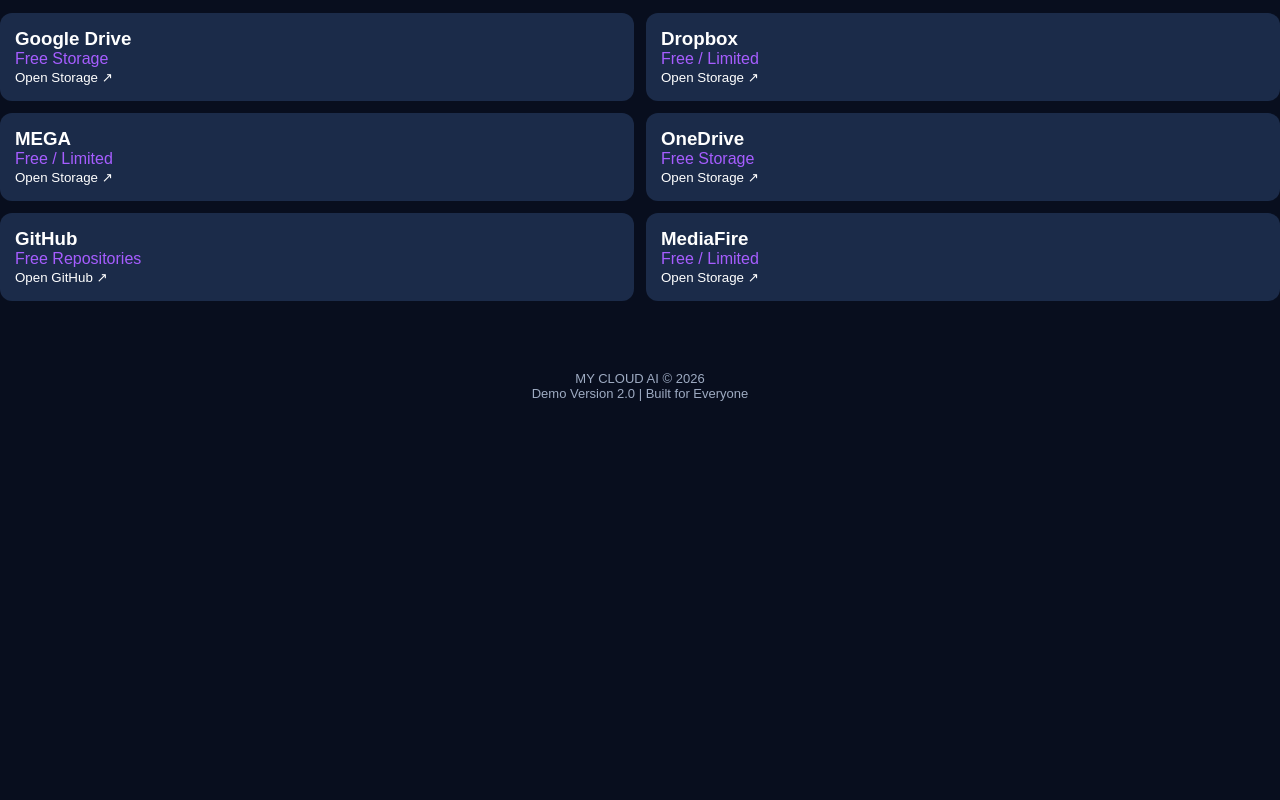
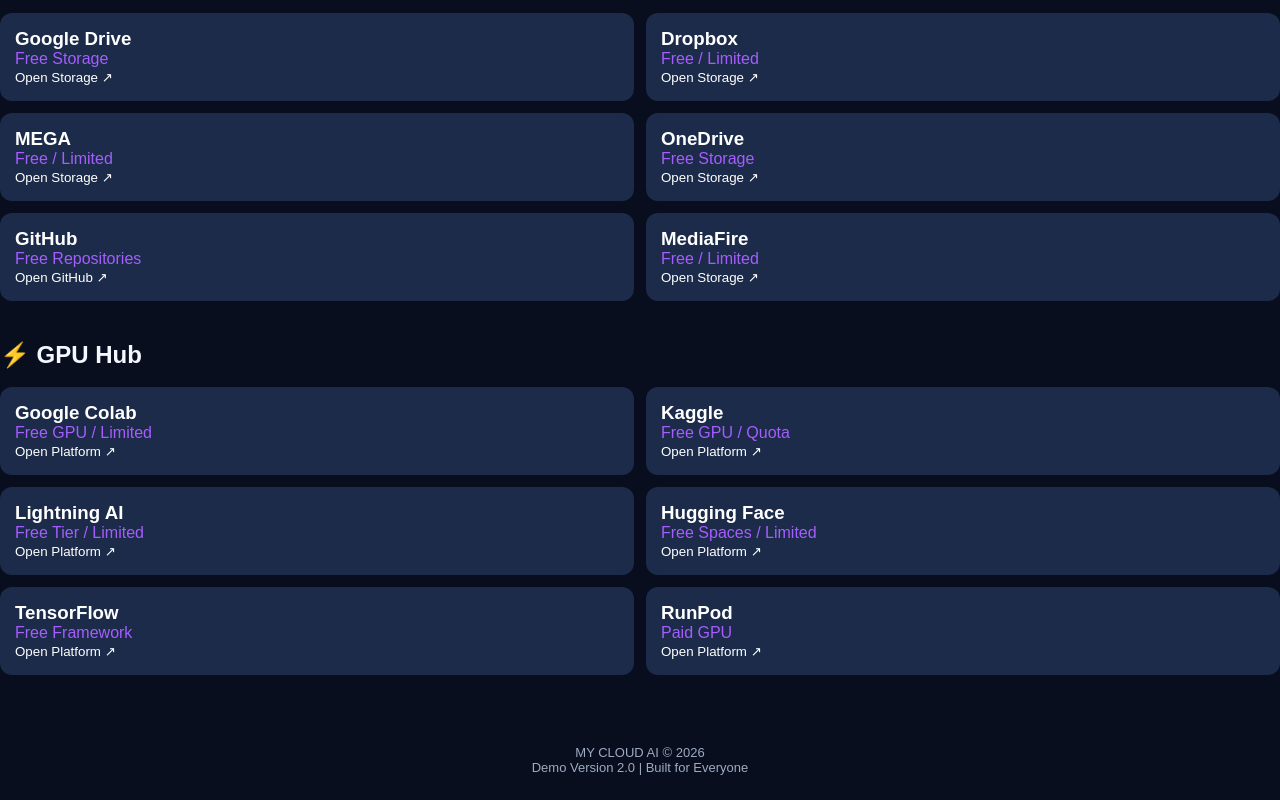
Before and after one commit to bksahare70/my-cloud-ai, a plain HTML site: page index.html in a window 1280 px wide. Shown: the part 2644-3444 px from the top of the page. Before the commit the page ends 3070 px from the top, so only its background shows below. Drawn offline with Linux system fonts and the light colour scheme.

Commit message:
Add GPU Hub section with resource links

```diff
--- a/index.html
+++ b/index.html
@@ -323,6 +323,50 @@ footer{
   </div>
 </section>
 
+<section style="padding:20px 0">
+  <h2 style="margin-bottom:18px">⚡ GPU Hub</h2>
+
+  <div style="display:grid;grid-template-columns:repeat(2,1fr);gap:12px">
+
+    <a href="https://colab.research.google.com/" target="_blank" rel="noopener" style="background:#1b2b49;color:white;padding:15px;border-radius:12px;text-decoration:none">
+      <h3>Google Colab</h3>
+      <p style="color:#a65dff">Free GPU / Limited</p>
+      <small>Open Platform ↗</small>
+    </a>
+
+    <a href="https://www.kaggle.com/" target="_blank" rel="noopener" style="background:#1b2b49;color:white;padding:15px;border-radius:12px;text-decoration:none">
+      <h3>Kaggle</h3>
+      <p style="color:#a65dff">Free GPU / Quota</p>
+      <small>Open Platform ↗</small>
+    </a>
+
+    <a href="https://lightning.ai/" target="_blank" rel="noopener" style="background:#1b2b49;color:white;padding:15px;border-radius:12px;text-decoration:none">
+      <h3>Lightning AI</h3>
+      <p style="color:#a65dff">Free Tier / Limited</p>
+      <small>Open Platform ↗</small>
+    </a>
+
+    <a href="https://huggingface.co/spaces" target="_blank" rel="noopener" style="background:#1b2b49;color:white;padding:15px;border-radius:12px;text-decoration:none">
+      <h3>Hugging Face</h3>
+      <p style="color:#a65dff">Free Spaces / Limited</p>
+      <small>Open Platform ↗</small>
+    </a>
+
+    <a href="https://www.tensorflow.org/" target="_blank" rel="noopener" style="background:#1b2b49;color:white;padding:15px;border-radius:12px;text-decoration:none">
+      <h3>TensorFlow</h3>
+      <p style="color:#a65dff">Free Framework</p>
+      <small>Open Platform ↗</small>
+    </a>
+
+    <a href="https://www.runpod.io/" target="_blank" rel="noopener" style="background:#1b2b49;color:white;padding:15px;border-radius:12px;text-decoration:none">
+      <h3>RunPod</h3>
+      <p style="color:#a65dff">Paid GPU</p>
+      <small>Open Platform ↗</small>
+    </a>
+
+  </div>
+</section>
+
 <footer>
   MY CLOUD AI © 2026<br>
   Demo Version 2.0 | Built for Everyone
```
